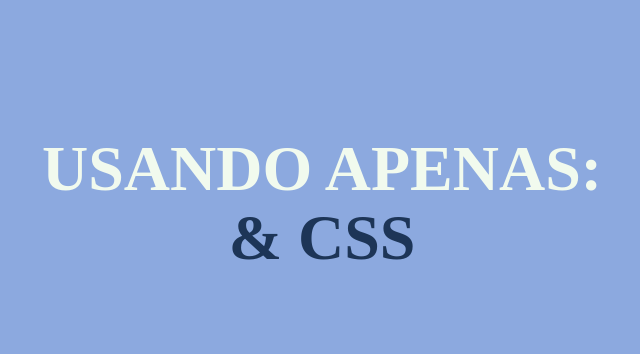
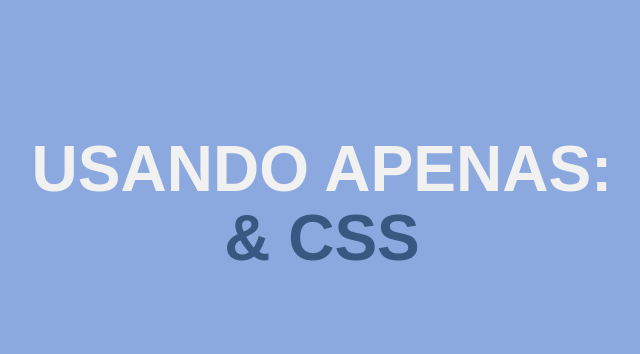
Before and after one commit to brunofilho1/css-rolling-text, a plain HTML site: page index.html in a window 1280 px wide. Shown: the part 198-552 px from the top of the page, without its empty margins (318-958 px from the left). Drawn offline with Linux system fonts and the light colour scheme.

Commit message:
code and font adjustments

```diff
--- a/style.css
+++ b/style.css
@@ -1,7 +1,7 @@
 * {
-    margin:0;
-    padding:0;
-    font-family: 'Arvo';
+    margin: 0;
+    padding: 0;
+    font-family: 'Poppins', sans-serif;
 }
 
 body {
@@ -9,18 +9,18 @@ body {
 }
 
 .main {
-    height:100vh;
-    width:100%;
-    display:flex;
-    align-items:center;
-    justify-content:center;
-    text-align:center;
+    height: 100vh;
+    width: 100%;
+    display: flex;
+    align-items: center;
+    justify-content: center;
+    text-align: center;
 }
 
 h1 {
     text-align:center;
     text-transform: uppercase;
-    color: #F1FAEE;
+    color: #f1f1f1;
     font-size: 4rem;
 }
 
@@ -34,7 +34,7 @@ h1 {
     justify-content: center;
     align-items: center;
 
-    color: #1D3557;
+    color: #385781;
 }
 
 
@@ -43,7 +43,7 @@ h1 {
     font-style: italic;
     letter-spacing: 1rem;
     margin-top: 0;
-    color: #A8DADC;
+    color: #89d2d4;
     word-wrap: break-word;
 }
 
```
